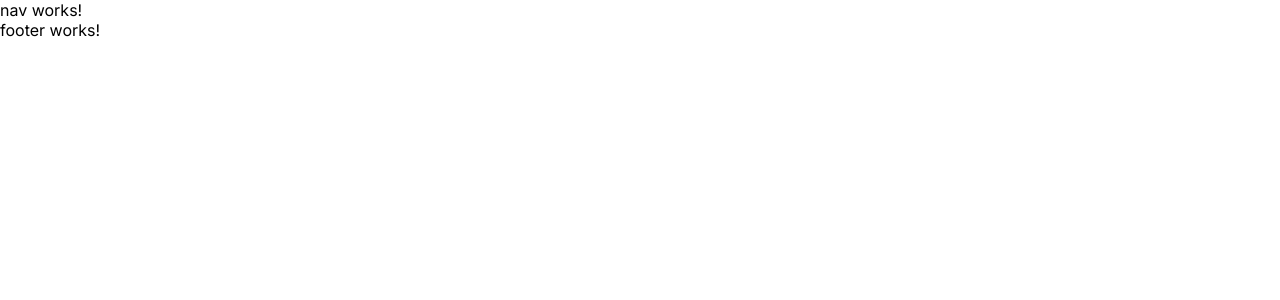
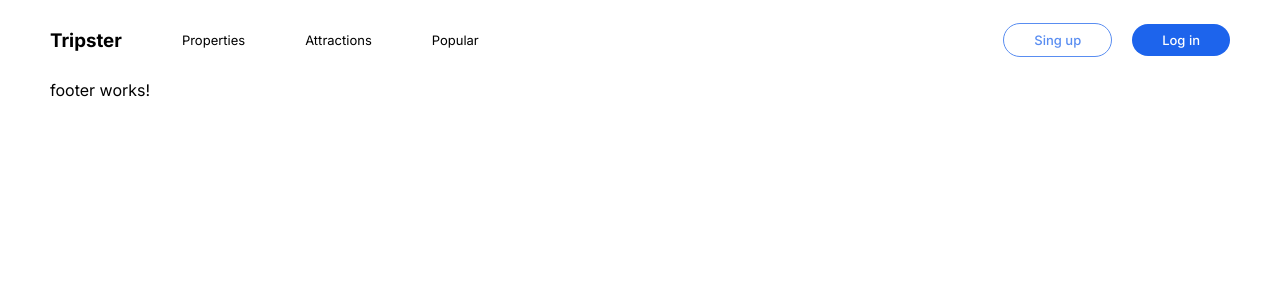
Before and after one commit to juandavid3196/hotelbookingapp, an Angular app: page / in a window 1280 px wide. Shown: the top 300 px of the page. Built offline with nearby package versions, Linux system fonts and the light colour scheme.

Commit message:
nav component design

```diff
--- a/src/app/shared/components/nav/nav.component.html
+++ b/src/app/shared/components/nav/nav.component.html
@@ -1 +1,16 @@
-<p>nav works!</p>
+<div class="nav-container">
+    <div class="left">
+        <h3 class="web-name">Tripster</h3>
+        <div class="main-menu">
+            <ul>
+                <li>Properties</li>
+                <li>Attractions</li>
+                <li>Popular</li>
+            </ul>
+        </div>
+    </div>
+    <div class="right">
+        <button class="singup-btn">Sing up</button>
+        <button class="login-btn">Log in</button>
+    </div>
+</div>
--- a/src/app/shared/components/nav/nav.component.scss
+++ b/src/app/shared/components/nav/nav.component.scss
@@ -0,0 +1,53 @@
+.nav-container{
+    width: 100%;
+    height: 80px;
+    display: flex;
+    justify-content: space-between;
+
+    .left {
+        display: flex;
+        align-items: center;
+        gap: 60px;
+
+        .main-menu {
+
+            ul {
+                display: flex;
+                gap: 60px;
+
+                li{
+                    list-style: none;
+                    font-size: 13px;
+                }
+            }
+        }
+    }
+
+    .right {
+        display: flex;
+        align-items: center;
+        gap: 20px;
+
+        .singup-btn {
+            border-style: none;
+            padding: 8px 30px;
+            border-radius: 25px;
+            border:1px solid #598df1;
+            color: #598df1;
+            background-color: white;
+            font-weight: 500;
+            font-size: 13px;
+        }
+
+        .login-btn {
+            border-style: none;
+            padding: 8px 30px;
+            border-radius: 25px;
+            color: white;
+            background-color: #1d64ec;
+            font-weight: 500;
+            font-size: 13px;
+        }
+    }
+
+}
--- a/src/app/shared/modules/home-module/home/home.component.scss
+++ b/src/app/shared/modules/home-module/home/home.component.scss
@@ -0,0 +1,3 @@
+.main-container {
+    padding: 0 50px;
+}
```
